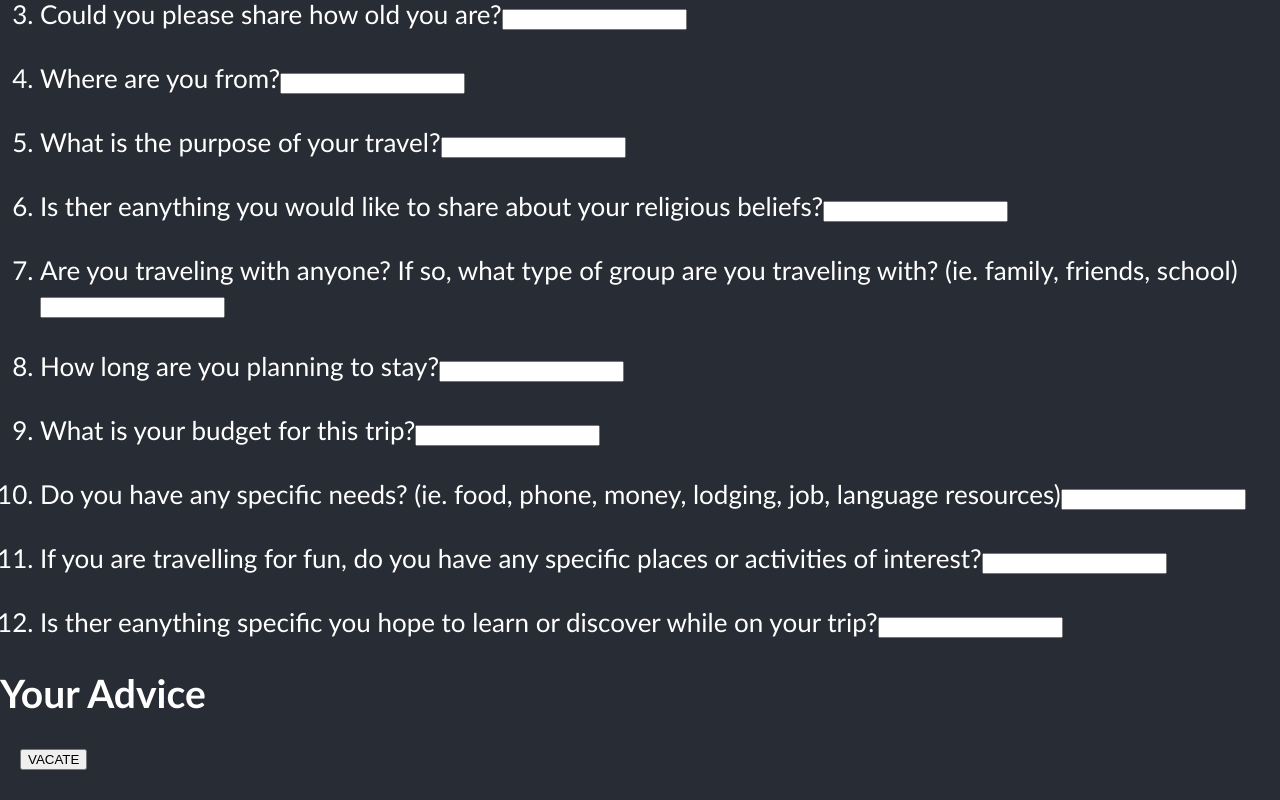
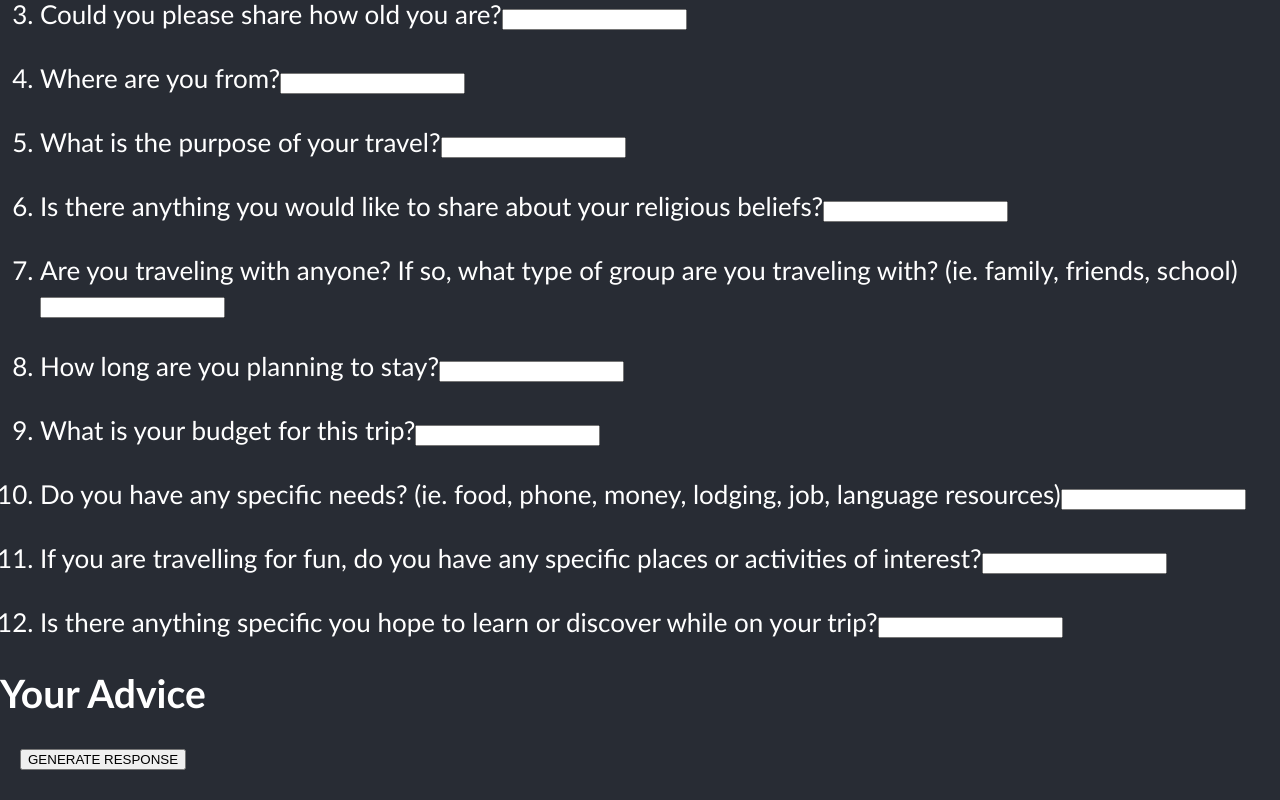
Before and after one commit to IsaacWeber1/community-connect, a React (Create React App) app: page / in a window 1280 px wide. Shown: the part 395-1195 px from the top of the page. Built offline with nearby package versions, Linux system fonts and the light colour scheme.

Commit message:
corrected typos

```diff
--- a/src/form-components/FirstQuestionSet.tsx
+++ b/src/form-components/FirstQuestionSet.tsx
@@ -119,7 +119,7 @@ export function FirstQuestionSet(): JSX.Element {
                 <br></br>
                 <Form.Group controlId="stateReligiousBeliefs">
                     <li>
-                        <Form.Label>Is ther eanything you would like to share about your religious beliefs?</Form.Label>
+                        <Form.Label>Is there anything you would like to share about your religious beliefs?</Form.Label>
                         <Form.Control
                         value={beliefs}
                         onChange={(event: React.ChangeEvent<HTMLInputElement>) => setBeliefs(event.target.value)}>
@@ -180,7 +180,7 @@ export function FirstQuestionSet(): JSX.Element {
                 <br></br>
                 <Form.Group controlId="hasDietaryRestrictions">
                     <li>
-                        <Form.Label>Is ther eanything specific you hope to learn or discover while on your trip?</Form.Label>
+                        <Form.Label>Is there anything specific you hope to learn or discover while on your trip?</Form.Label>
                         <span>
                             <Form.Control
                             value={dietaryInfo}
@@ -195,7 +195,7 @@ export function FirstQuestionSet(): JSX.Element {
             <div>
                 <div style={{ display: 'flex' }}>
 
-                    <button style={{ marginLeft: '20px' }} onClick={() => handleClick()}>VACATE</button>
+                    <button style={{ marginLeft: '20px' }} onClick={() => handleClick()}>GENERATE RESPONSE</button>
                 </div>
 
                 {
```
